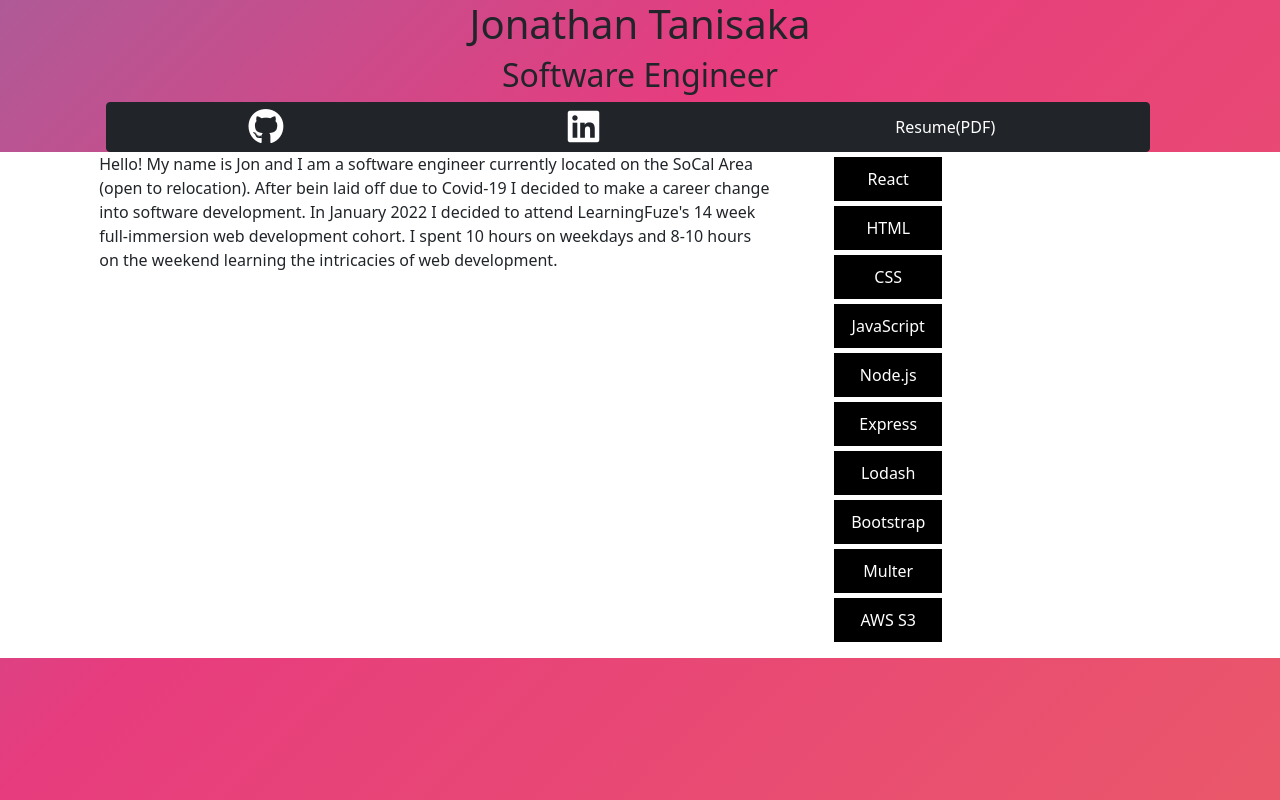
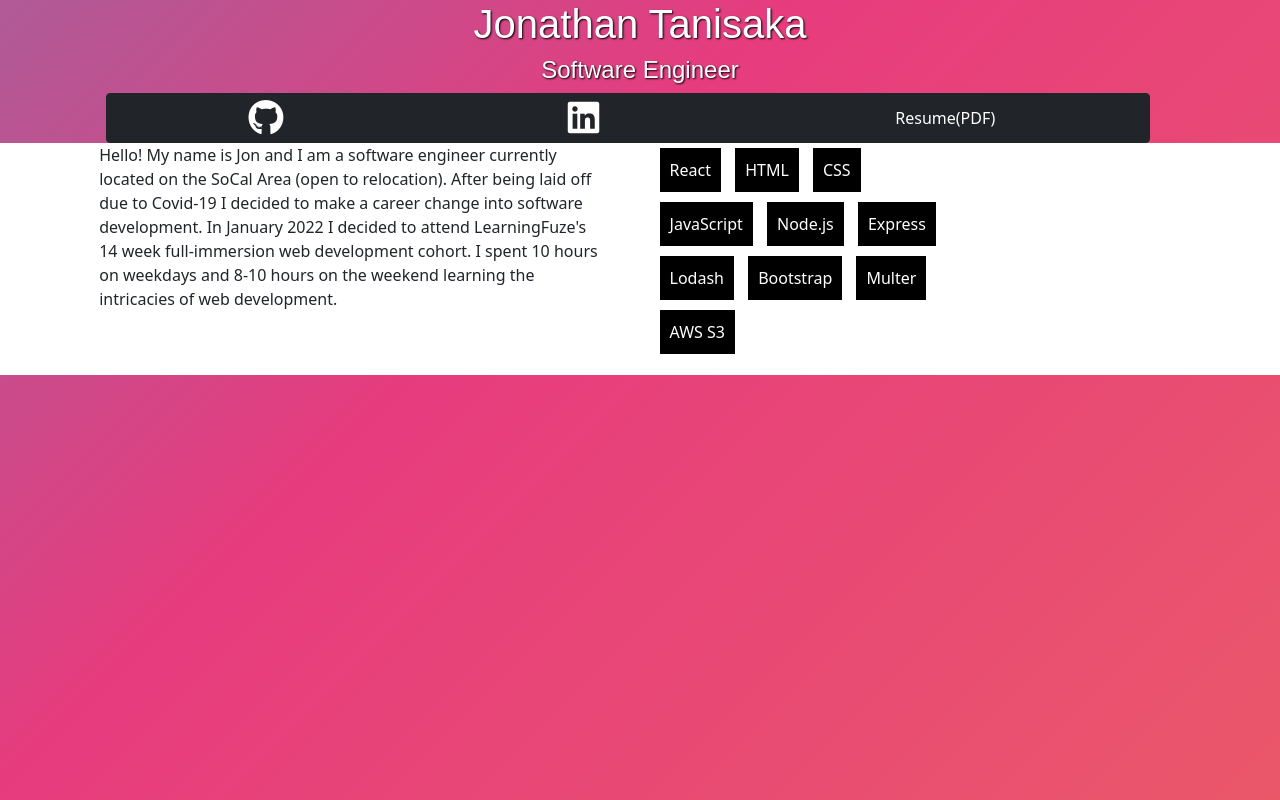
Before and after one commit to Jktanisaka/Portfolio-Page, a website: page index.html in a window 1280 px wide. Drawn offline with nearby package versions, Linux system fonts and the light colour scheme.

Commit message:
added about me

```diff
--- a/css/styles.css
+++ b/css/styles.css
@@ -11,10 +11,17 @@ li {
   padding: 10px;
   margin: 5px;
   text-align: center;
+  display: inline-block;
 }
 
 i {
   font-size: 36px;
+}
+
+.name {
+  color: white;
+  font-family: sans-serif;
+  text-shadow: 1px 1px 2px black;
 }
 
 @keyframes gradient {
--- a/index.html
+++ b/index.html
@@ -16,8 +16,8 @@
 <body>
   <header class="container">
     <div class="row justify-content-center">
-      <h1 class="text-center">Jonathan Tanisaka</h1>
-      <h2 class="text-center">Software Engineer</h2>
+      <h1 class="text-center name">Jonathan Tanisaka</h1>
+      <h4 class="text-center name">Software Engineer</h4>
     </div>
     <div class="container-fluid row">
       <div class="btn-group" role="group" aria-label="Basic example">
@@ -31,13 +31,13 @@
   </header>
   <main class="container-fluid bg-white">
     <div class="about col-10 row justify-content-center">
-      <p class="col-8">Hello! My name is Jon and I am a software engineer currently located on
-         the SoCal Area (open to relocation). After bein laid off due to Covid-19
+      <p class="col-6">Hello! My name is Jon and I am a software engineer currently located on
+         the SoCal Area (open to relocation). After being laid off due to Covid-19
          I decided to make a career change into software development. In January
          2022 I decided to attend LearningFuze's 14 week full-immersion web
          development cohort. I spent 10 hours on weekdays and 8-10 hours on the
          weekend learning the intricacies of web development.</p>
-      <div class="col-2">
+      <div class="col-4">
         <ul>
           <li>React</li>
           <li>HTML</li>
```
